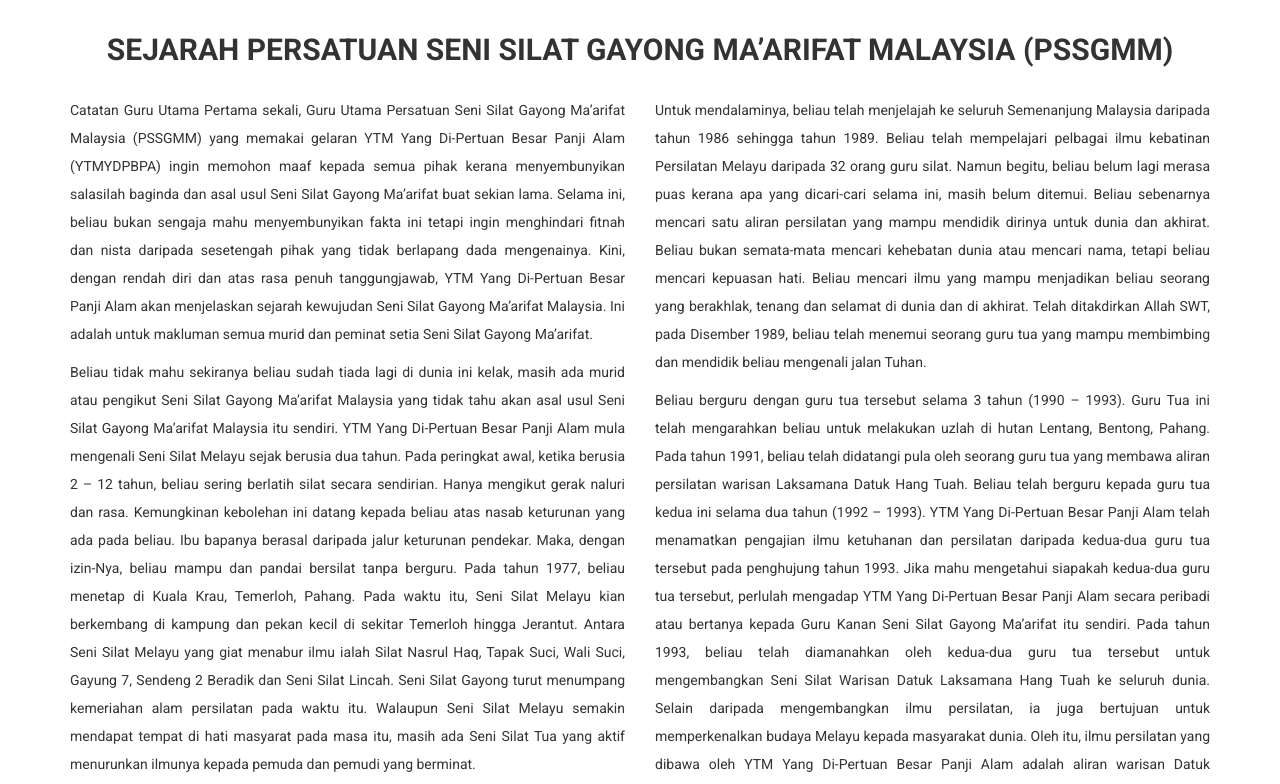
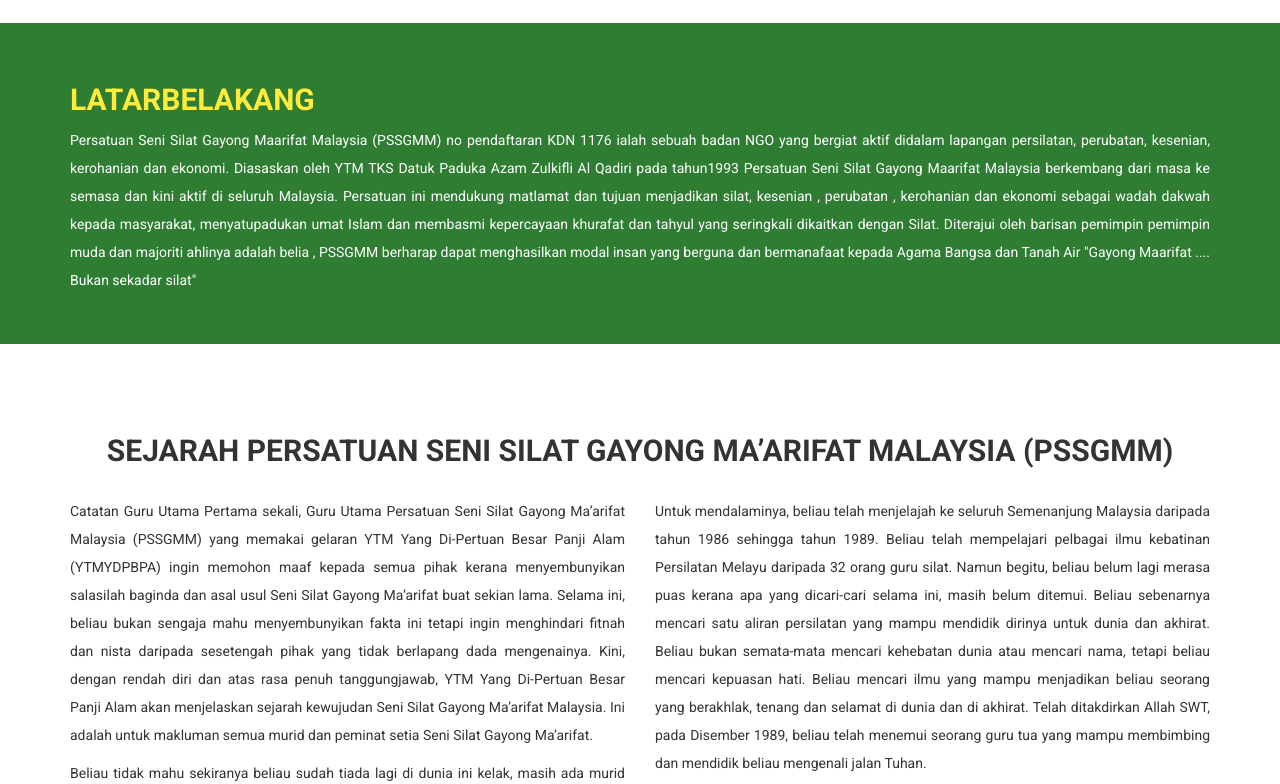
Before and after one commit to panjiutara/panjiutara.github.io, a plain HTML site: page pengenalan.html in a window 1280 px wide. Shown: the part 714-1498 px from the top of the page. Drawn offline with nearby package versions, Linux system fonts and the light colour scheme.

Commit message:
add content latarbelakang persatuan

```diff
--- a/css/style.css
+++ b/css/style.css
@@ -170,10 +170,22 @@ section#gelanggang a{
   margin-bottom: 40px;
 }
 
-#sejarah p{
+.latarbelakang {
+  background-color: #2e7d32;
+  color: #fff;
+  padding: 40px 0 40px;
+}
+
+#sejarah,.latarbelakang p{
   text-align: justify;
   line-height: 2em;
   padding: 10 10 0 0px;
+}
+
+.latarbelakang h2{
+  text-transform: uppercase;
+  font-weight: bold;
+  color: #ffeb3b;
 }
 
 #sejarah h2,h3{
@@ -183,7 +195,7 @@ section#gelanggang a{
   font-weight: bold;
 }
 
-#sejarah img{
+#head-pengenalan img{
   display: block;
   margin: 0 auto;
 }
--- a/pengenalan.html
+++ b/pengenalan.html
@@ -43,9 +43,9 @@
       </div>
     </div>
 
-    <section id="sejarah">
+    <section id="head-pengenalan">
       <div class="container">
-        <div class="row">
+         <div class="row">
           <div class="col-md-6">
             <img class="img-tuanku img-rounded img-responsive" src="img/tuanku.jpg" alt="">
             <h3>YTM Yang Di-Pertuan Besar Panji Alam</h3>
@@ -55,6 +55,20 @@
             <h3>Logo PSSGMM</h3>
           </div>
         </div>
+      </div>
+    </section>
+
+    <div class="latarbelakang">
+      <div class="container">
+        <h2>Latarbelakang</h2>
+        <p> Persatuan Seni Silat Gayong Maarifat Malaysia (PSSGMM) no pendaftaran KDN 1176 ialah sebuah badan NGO yang bergiat aktif didalam lapangan persilatan, perubatan, kesenian, kerohanian dan ekonomi.  Diasaskan oleh YTM TKS Datuk Paduka Azam Zulkifli Al Qadiri pada tahun1993 Persatuan Seni Silat Gayong Maarifat Malaysia berkembang dari masa ke semasa dan kini aktif di seluruh Malaysia. Persatuan ini mendukung matlamat dan tujuan menjadikan silat, kesenian , perubatan , kerohanian dan ekonomi sebagai wadah dakwah kepada masyarakat, menyatupadukan umat Islam dan membasmi kepercayaan khurafat dan tahyul yang seringkali dikaitkan dengan Silat. Diterajui oleh barisan pemimpin pemimpin muda dan majoriti ahlinya adalah belia , PSSGMM berharap dapat menghasilkan modal insan yang berguna dan bermanafaat kepada Agama Bangsa dan Tanah Air  "Gayong Maarifat .... Bukan sekadar silat"
+        </p>
+      </div>
+    </div>
+
+    <section id="sejarah">
+      <div class="container">
+
         <div class="row">
           <div class="col-md-12">
             <h2>SEJARAH PERSATUAN SENI SILAT GAYONG MA’ARIFAT MALAYSIA (PSSGMM)</h2>
```
Lines whose indentation alone changed are shown as unchanged.
